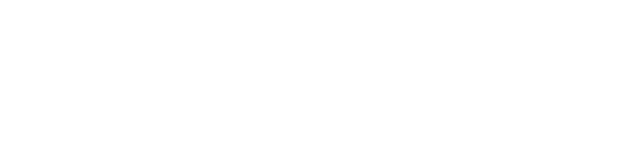
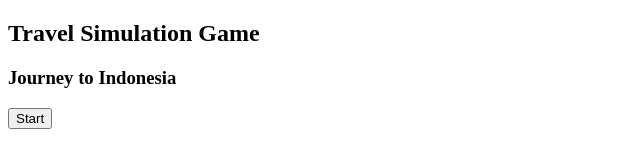
Before and after one commit to SternC/PTI-UTS, a plain HTML site: page index.html in a window 1280 px wide. Shown: the whole page, without its empty margins (0-640 px from the left). Drawn offline with Linux system fonts and the light colour scheme.

Commit message:
Update index.html

```diff
--- a/index.html
+++ b/index.html
@@ -1,12 +1,19 @@
 <!DOCTYPE html>
-<html>
+<html lang="en">
+<head>
+    <meta charset="UTF-8">
+    <meta name="viewport" content="width=device-width, initial-scale=1.0">
+    <link rel="stylesheet" href="https://cdnjs.cloudflare.com/ajax/libs/font-awesome/6.5.2/css/all.min.css">
+    <link rel="stylesheet" href="home.css">
+    <title>Home</title>
+</head>
+<body>
+    <section class="home">
+        <h1>Travel Simulation Game</h1>
+        <h3>Journey to Indonesia</h3>
+        <button onclick="window.location.href='choose.html'">Start</button>
+    </section>
 
-    <head>
-        <title>UTS Project Repository</title>
-    </head>
 
-    <body>
-
-    </body>
-
+</body>
 </html>
```
